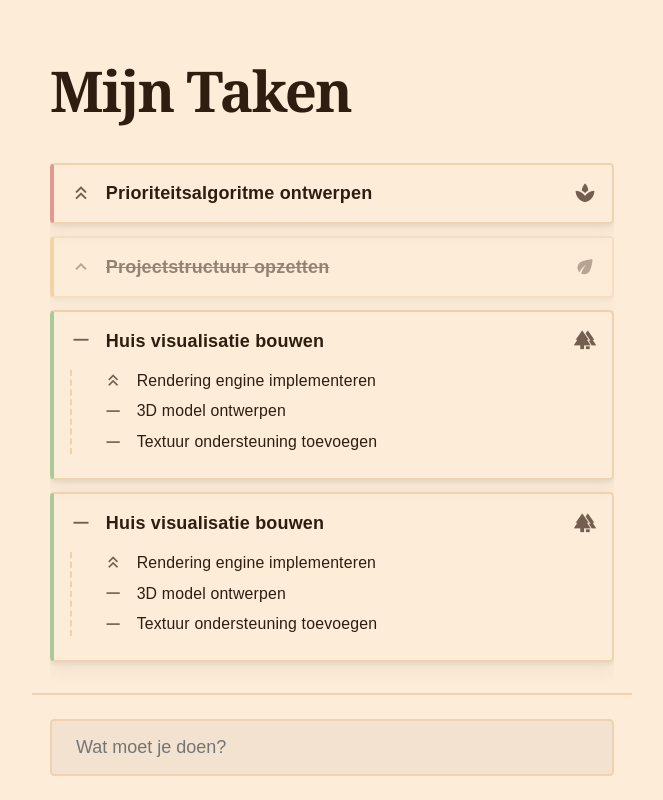
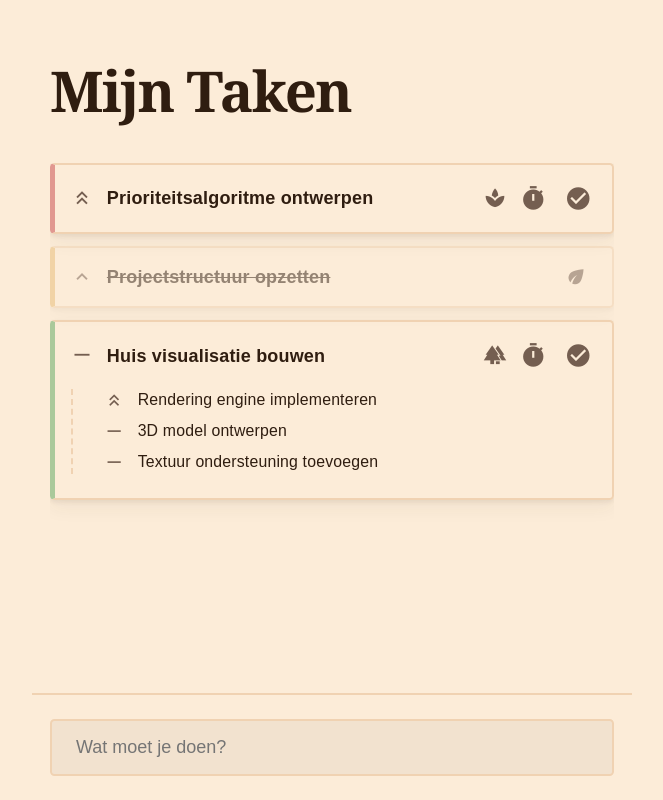
Before and after one commit to mathijs750/prio-tool, a React (Vite) app: page / in a window 1280 px wide. Shown: the whole page, without its empty margins (308-971 px from the left). Built offline with nearby package versions, Linux system fonts and the light colour scheme.

Commit message:
Implement timer functionality with modal for task completion

```diff
--- a/src/App.tsx
+++ b/src/App.tsx
@@ -1,9 +1,16 @@
-import { useState } from 'react'
+import { useState, useEffect } from 'react'
 import './index.css'
 import type { ITask } from './types'
 import { TaskList } from './components/TaskList'
 import { QuickAdd } from './components/QuickAdd'
 import { AddTaskModal } from './components/AddTaskModal'
+import { TimerFinishedModal } from './components/TimerFinishedModal'
+
+const TIMER_MS = 30 * 60 * 1000;
+
+/**
+ * Main application component managing task state and timers.
+ */
 function App() {
   const [tasks, setTasks] = useState<ITask[]>([
     {
@@ -25,18 +32,6 @@
         { description: 'Textuur ondersteuning toevoegen', priority: 'C' },
       ],
     },
-        {
-      id: '5',
-      description: 'Huis visualisatie bouwen',
-      size: 'tree',
-      priority: 'C',
-      state: 'in-progress',
-      subTasks: [
-        { description: '3D model ontwerpen', priority: 'C' },
-        { description: 'Rendering engine implementeren', priority: 'A' },
-        { description: 'Textuur ondersteuning toevoegen', priority: 'C' },
-      ],
-    },
     {
       id: '5',
       description: 'Prioriteitsalgoritme ontwerpen',
@@ -48,6 +43,32 @@
 
   const [isModalOpen, setIsModalOpen] = useState(false)
   const [pendingDescription, setPendingDescription] = useState('')
+  const [finishedTimerTask, setFinishedTimerTask] = useState<ITask | null>(null);
+  const [now, setNow] = useState(0);
+
+  useEffect(() => {
+    const interval = setInterval(() => {
+      const currentNow = Date.now();
+      setNow(currentNow);
+
+      setTasks(prevTasks => {
+        let changed = false;
+        const newTasks = prevTasks.map(task => {
+          if (task.timerActive && task.timerStartTime) {
+            const elapsed = currentNow - task.timerStartTime;
+            if (elapsed > (task.timerDuration || TIMER_MS)) {
+              changed = true;
+              setFinishedTimerTask(task);
+              return { ...task, timerActive: false, timerStartTime: undefined };
+            }
+          }
+          return task;
+        });
+        return changed ? newTasks : prevTasks;
+      });
+    }, 1000);
+    return () => clearInterval(interval);
+  }, []);
 
   const handleOpenModal = (description: string) => {
     setPendingDescription(description)
@@ -63,11 +84,40 @@
     setTasks((prev) => [...prev, newTask])
   }
 
+  const handleCompleteTask = (id: string) => {
+    setTasks(prev => prev.map(t => t.id === id ? { ...t, state: 'done', timerActive: false } : t));
+  }
+
+  const handleStartTimer = (id: string) => {
+    setTasks(prev => prev.map(t => t.id === id ? {
+      ...t,
+      state: 'in-progress',
+      timerActive: true,
+      timerStartTime: Date.now(),
+      timerDuration: TIMER_MS
+    } : t));
+  }
+
+  const handleTimerFinishResponse = (done: boolean) => {
+    if (!finishedTimerTask) return;
+    if (done) {
+      handleCompleteTask(finishedTimerTask.id);
+    } else {
+      handleStartTimer(finishedTimerTask.id);
+    }
+    setFinishedTimerTask(null);
+  }
+
   return (
     <>
       <h1>Mijn Taken</h1>
 
-      <TaskList tasks={tasks} />
+      <TaskList
+        tasks={tasks}
+        onComplete={handleCompleteTask}
+        onStartTimer={handleStartTimer}
+        now={now}
+      />
 
       <QuickAdd onAdd={handleOpenModal} />
 
@@ -77,6 +127,11 @@
         onClose={() => setIsModalOpen(false)}
         onSubmit={handleAddTask}
       />
+
+      <TimerFinishedModal
+        task={finishedTimerTask}
+        onResponse={handleTimerFinishResponse}
+      />
     </>
   )
 }
--- a/src/components/TaskList.tsx
+++ b/src/components/TaskList.tsx
@@ -6,6 +6,9 @@
  */
 interface ITaskListProps {
   tasks: ITask[];
+  onComplete: (id: string) => void;
+  onStartTimer: (id: string) => void;
+  now: number;
 }
 
 /**
@@ -23,7 +26,7 @@
  * @param props - The component props.
  * @returns The rendered task list.
  */
-export function TaskList({ tasks }: ITaskListProps) {
+export function TaskList({ tasks, onComplete, onStartTimer, now }: ITaskListProps) {
   const sortedTasks = [...tasks].sort((a, b) =>
     PRIORITY_WEIGHT[a.priority] - PRIORITY_WEIGHT[b.priority]
   );
@@ -31,17 +34,54 @@
   return (
     <div className="task-list">
       <ul>
-        {sortedTasks.map((task) => (
+        {sortedTasks.map((task) => {
+          let progress = 0;
+          if (task.timerActive && task.timerStartTime && task.timerDuration && now > 0) {
+            progress = Math.max(0, Math.min(100, ((now - task.timerStartTime) / task.timerDuration) * 100));
+          }
+
+          return (
             <li key={task.id} className={`task-card priority-${task.priority} state-${task.state}`}>
+              {task.timerActive && (
+                <div
+                  className="task-timer-progress"
+                  style={{ width: `${progress}%` }}
+                />
+              )}
               <div className="task-header">
                 <span className="material-icons task-priority" title={`Priority ${task.priority}`}>
                   {PRIORITY_ICON[task.priority]}
                 </span>
                 <span className="task-description">{task.description}</span>
+                <div className="task-meta">
                   <span className="material-icons task-size" title={`Size: ${task.size}`}>
                     {SIZE_ICON[task.size]}
                   </span>
+                  <div className="task-actions">
+                    {task.state !== 'done' && (
+                      <>
+                        {!task.timerActive && (
+                          <button
+                            className="icon-btn"
+                            onClick={() => onStartTimer(task.id)}
+                            title="Start 30min timer"
+                          >
+                            <span className="material-icons">timer</span>
+                          </button>
+                        )}
+                        <button
+                          className="icon-btn"
+                          onClick={() => onComplete(task.id)}
+                          title="Markeer als klaar"
+                        >
+                          <span className="material-icons">check_circle</span>
+                        </button>
+                      </>
+                    )}
                   </div>
+                </div>
+              </div>
+
               {task.subTasks && task.subTasks.length > 0 && (
                 <div className="task-subtasks">
                   <ul>
@@ -57,7 +97,8 @@
                 </div>
               )}
             </li>
-        ))}
+          );
+        })}
       </ul>
     </div>
   );
--- /dev/null
+++ b/src/components/TimerFinishedModal.tsx
@@ -0,0 +1,48 @@
+import { useRef, useEffect } from 'react';
+import type { ITask } from '../types';
+
+/**
+ * Props for the TimerFinishedModal component.
+ */
+interface ITimerFinishedModalProps {
+  task: ITask | null;
+  onResponse: (done: boolean) => void;
+}
+
+/**
+ * A modal that appears when a task timer has finished.
+ */
+export function TimerFinishedModal({ task, onResponse }: ITimerFinishedModalProps) {
+  const dialogRef = useRef<HTMLDialogElement>(null);
+
+  useEffect(() => {
+    const dialog = dialogRef.current;
+    if (!dialog) return;
+
+    if (task) {
+      if (!dialog.open) dialog.showModal();
+    } else {
+      if (dialog.open) dialog.close();
+    }
+  }, [task]);
+
+  if (!task) return null;
+
+  return (
+    <dialog
+      ref={dialogRef}
+      className="modal-content"
+      onCancel={(e) => {
+        e.preventDefault();
+        onResponse(false); // Default to starting another timer or just closing
+      }}
+    >
+      <h2>Timer Klaar!</h2>
+      <p className="task-preview">Ben je klaar met: <strong>{task.description}</strong>?</p>
+      <div className="modal-actions">
+        <button type="button" onClick={() => onResponse(false)}>Nog een timer</button>
+        <button type="button" className="primary" onClick={() => onResponse(true)}>Ja, klaar!</button>
+      </div>
+    </dialog>
+  );
+}
--- a/src/index.css
+++ b/src/index.css
@@ -185,7 +185,7 @@
 
 .button-group button.active {
   background: var(--accent);
-  color: contrast-color(var(--accent));
+  color: var(--bg);
   border-color: var(--accent);
   transform: scale(1.05);
 }
@@ -209,7 +209,7 @@
 
 .modal-actions button.primary {
   background: var(--accent);
-  color: contrast-color(var(--accent));
+  color: var(--bg);
   border-color: var(--accent);
 }
 
@@ -257,35 +257,54 @@
 }
 
 .task-card {
+  position: relative;
+  overflow: hidden;
   border-radius: var(--radius);
   padding: 0.88rem;
   box-shadow: var(--shadow);
-  color: contrast-color(var(--bg));
+  color: var(--text);
   margin-bottom: 0.66rem;
   transition: transform 0.2s ease;
   border: var(--border-width) solid var(--border);
 }
 
 .task-card.priority-A {
-  border-inline-start: 0.27rem solid var(--prio-high);
+  border-inline-start: 0.3125rem solid var(--prio-high);
 }
 
 .task-card.priority-B {
-  border-inline-start: 0.27rem solid var(--prio-med);
+  border-inline-start: 0.3125rem solid var(--prio-med);
 }
 
 .task-card.priority-C {
-  border-inline-start: 0.27rem solid var(--prio-low);
+  border-inline-start: 0.3125rem solid var(--prio-low);
+}
+
+.state-done {
+  opacity: 0.5;
+}
+
+.state-done .task-description,
+.state-done .subtask-description {
+  text-decoration: line-through;
+}
+
+.task-timer-progress {
+  position: absolute;
+  top: 0;
+  left: 0;
+  height: 100%;
+  background: var(--accent);
+  opacity: 0.2;
+  z-index: 0;
+  transition: width 1s linear;
 }
 
 .task-header {
+  position: relative;
+  z-index: 1;
   display: flex;
   gap: var(--spacing);
-  align-items: center;
-}
-
-.task-priority {
-  display: flex;
   align-items: center;
 }
 
@@ -294,20 +313,43 @@
   flex: 1;
 }
 
-.task-size {
+.task-meta {
   display: flex;
   align-items: center;
+  gap: 0.5rem;
 }
 
-.state-done {
-  opacity: 0.5;
+.task-actions {
+  position: relative;
+  z-index: 1;
+  display: flex;
+  justify-content: flex-end;
+  gap: 0.5rem;
 }
 
-.state-done .task-description {
-  text-decoration: line-through;
+.icon-btn {
+  background: none;
+  border: none;
+  cursor: pointer;
+  padding: 0.25rem;
+  display: flex;
+  align-items: center;
+  justify-content: center;
+  border-radius: 50%;
+  transition: background 0.2s;
+}
+
+.icon-btn:hover {
+  background: var(--social-bg);
+}
+
+.icon-btn .material-icons {
+  font-size: 1.5rem;
 }
 
 .task-subtasks {
+  position: relative;
+  z-index: 1;
   margin-top: 0.88rem;
   padding-inline-start: 1.75rem;
   border-inline-start: 0.16rem dashed var(--border);
--- a/src/types.ts
+++ b/src/types.ts
@@ -31,6 +31,9 @@
   priority: Priority;
   state: State;
   subTasks?: ISubTask[];
+  timerDuration?: number; // Total duration in ms
+  timerStartTime?: number; // timestamp when timer started
+  timerActive?: boolean;
 }
 
 /**
```
Lines whose indentation alone changed are shown as unchanged.
